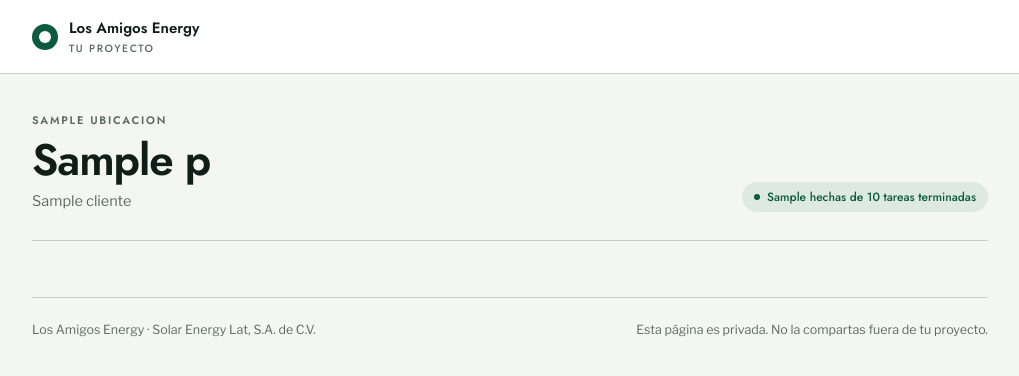
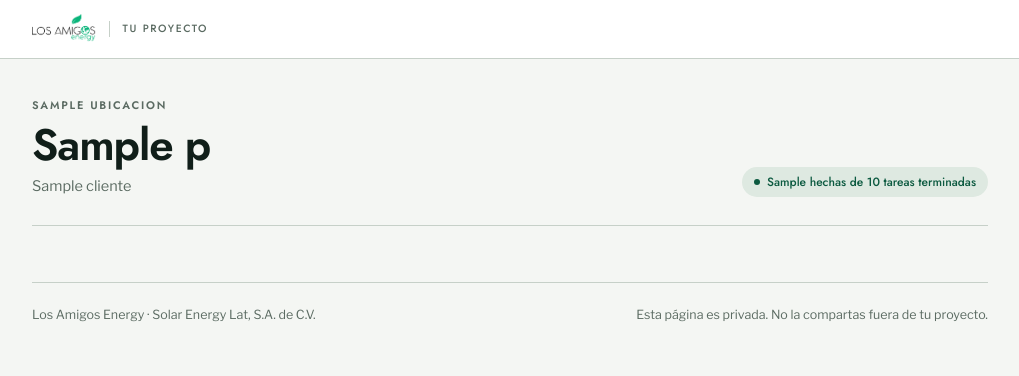
Before and after one commit to evaldes27/ESS, a Flask app: template lae-portal/templates/mi.html in a window 1280 px wide. Shown: the top 376 px of the page, without its empty margins (130-1149 px from the left). Run offline with Flask 3, Linux system fonts and the light colour scheme; the template is opened without the code that fills it: most values are stand-ins (such as "Sample title", 1, 10 or a date in 2020); parts of the project's set-up code (start-up, migrations or seed data) failed here and were passed over.

Commit message:
mi.html: logo real de Los Amigos Energy en header, franja de marcas Victron/BSL en Tu sistema

```diff
--- a/lae-portal/templates/mi.html
+++ b/lae-portal/templates/mi.html
@@ -24,12 +24,17 @@ h2{font-family:'Jost',sans-serif;font-size:19px;font-weight:600;letter-spacing:-
 .dato{font-family:ui-monospace,SFMono-Regular,Menlo,monospace;font-variant-numeric:tabular-nums;}
 
 .top{border-bottom:1px solid var(--linea);background:#fff;}
-.topin{max-width:1000px;margin:0 auto;padding:16px 22px;display:flex;align-items:center;gap:11px;}
-.sol{width:26px;height:26px;border-radius:50%;background:var(--verde);position:relative;flex:none;}
-.sol::after{content:"";position:absolute;inset:7px;border-radius:50%;background:#fff;}
-.topin b{font-family:'Jost',sans-serif;font-size:15px;font-weight:600;}
-.topin span{display:block;font-size:10.5px;letter-spacing:.15em;text-transform:uppercase;
-  color:var(--gris);font-family:'Jost',sans-serif;font-weight:500;}
+.topin{max-width:1000px;margin:0 auto;padding:14px 22px;display:flex;align-items:center;gap:13px;}
+.marca-logo{height:30px;width:auto;display:block;}
+.topin span{font-size:10.5px;letter-spacing:.15em;text-transform:uppercase;
+  color:var(--gris);font-family:'Jost',sans-serif;font-weight:500;padding-left:13px;
+  border-left:1px solid var(--linea);}
+
+.marcas{display:flex;align-items:center;gap:26px;margin-top:24px;padding-top:20px;
+  border-top:1px solid var(--linea);flex-wrap:wrap;}
+.marcas .eyebrow{margin-right:2px;}
+.marca-logo-chica{height:20px;width:auto;object-fit:contain;}
+.marca-logo-chica.victron{height:15px;}
 
 .head{padding:38px 0 28px;border-bottom:1px solid var(--linea);}
 .headrow{display:flex;justify-content:space-between;align-items:flex-end;gap:24px;flex-wrap:wrap;}
@@ -168,11 +173,8 @@ button:focus-visible,a:focus-visible{outline:2px solid var(--verde);outline-offs
 
 <header class="top">
   <div class="topin">
-    <div class="sol"></div>
-    <div>
-      <b>Los Amigos Energy</b>
-      <span>Tu proyecto</span>
-    </div>
+    <img src="/static/logo-los-amigos.png" alt="Los Amigos Energy" class="marca-logo">
+    <span>Tu proyecto</span>
   </div>
 </header>
 
@@ -374,6 +376,18 @@ button:focus-visible,a:focus-visible{outline:2px solid var(--verde);outline-offs
         </dl>
       </div>
     </div>
+    {% if p.marcas %}
+    <div class="marcas">
+      <span class="eyebrow">Equipo de</span>
+      {% for marca in p.marcas %}
+        {% if marca == 'victron' %}
+        <img src="/static/logo-victron.png" alt="Victron Energy" class="marca-logo-chica victron">
+        {% elif marca == 'bsl' %}
+        <img src="/static/logo-bsl.png" alt="BSL Batt" class="marca-logo-chica">
+        {% endif %}
+      {% endfor %}
+    </div>
+    {% endif %}
   </section>
   {% endif %}
 
```
Also changed, not shown: lae-portal/static/logo-bsl.png (added), lae-portal/static/logo-los-amigos.png (added), lae-portal/static/logo-victron.png (added), 2 other files.
